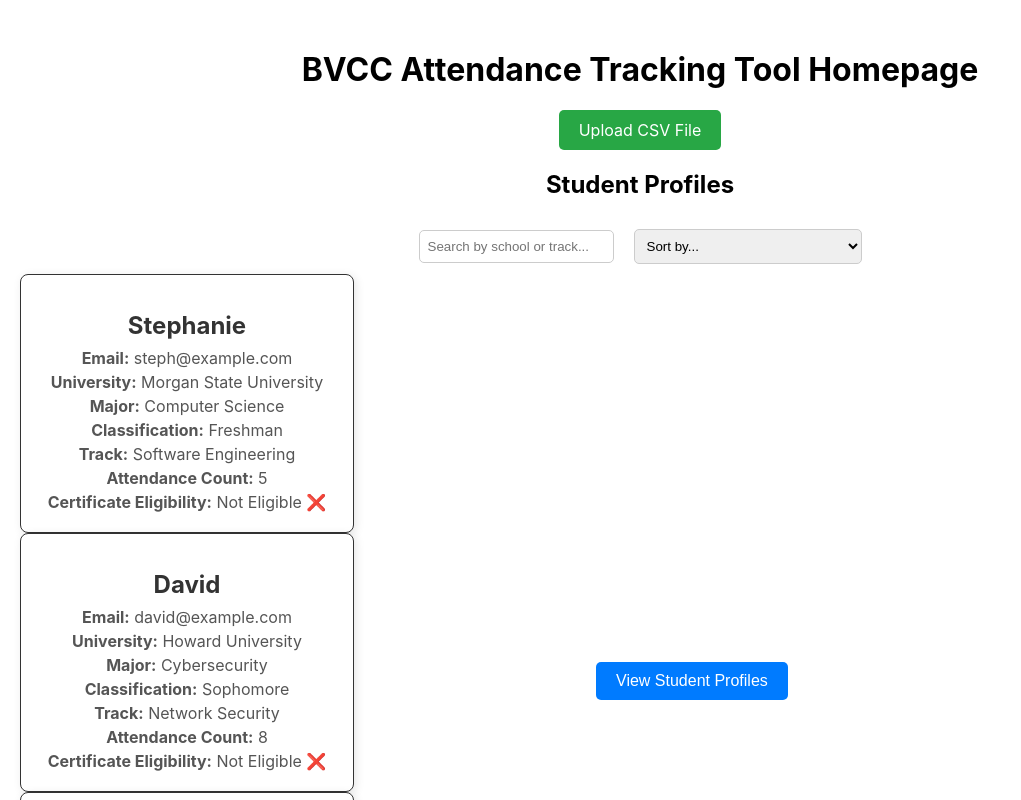
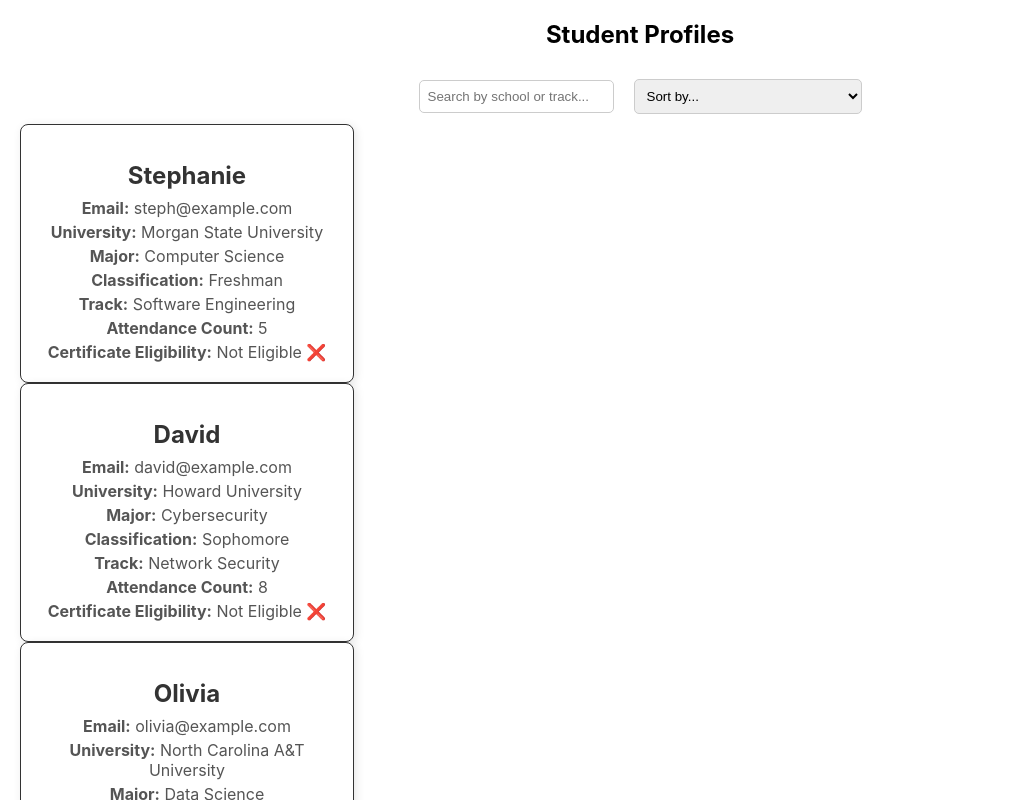
Before and after one commit to bvcc-swe/attendance-tracking-tool, a React (Create React App) app in the folder attendance-tracking-tool-app/: page /student-profile in a window 1280 px wide. Shown: the top 800 px of the page, without its empty margins (0-1021 px from the left). Built offline with nearby package versions, Linux system fonts and the light colour scheme.

Commit message:
Updated routes for buttons

```diff
--- a/attendance-tracking-tool-app/src/App.js
+++ b/attendance-tracking-tool-app/src/App.js
@@ -8,16 +8,21 @@ import StudentProfileButton from "./components/StudentProfileButton";
 function App() {
   return (
     <Router>
-      <div>
-        <UploadButton />
-        {/* the button used to navigate to the student profile page is rendered here */}
-        <StudentProfileButton />
+      <Routes>
+        {/* Homepage route */}
+        <Route
+          path="/"
+          element={
+            <div>
+              <UploadButton />
+              <StudentProfileButton />
+            </div>
+          }
+        />
 
-        <Routes>
-          {/* Define the route for the Student Profile page */}
-          <Route path="/student-profile" element={<StudentProfilePage />} />
-        </Routes>
-      </div>
+        {/* Student profile page route */}
+        <Route path="/student-profile" element={<StudentProfilePage />} />
+      </Routes>
     </Router>
   );
 }
```
